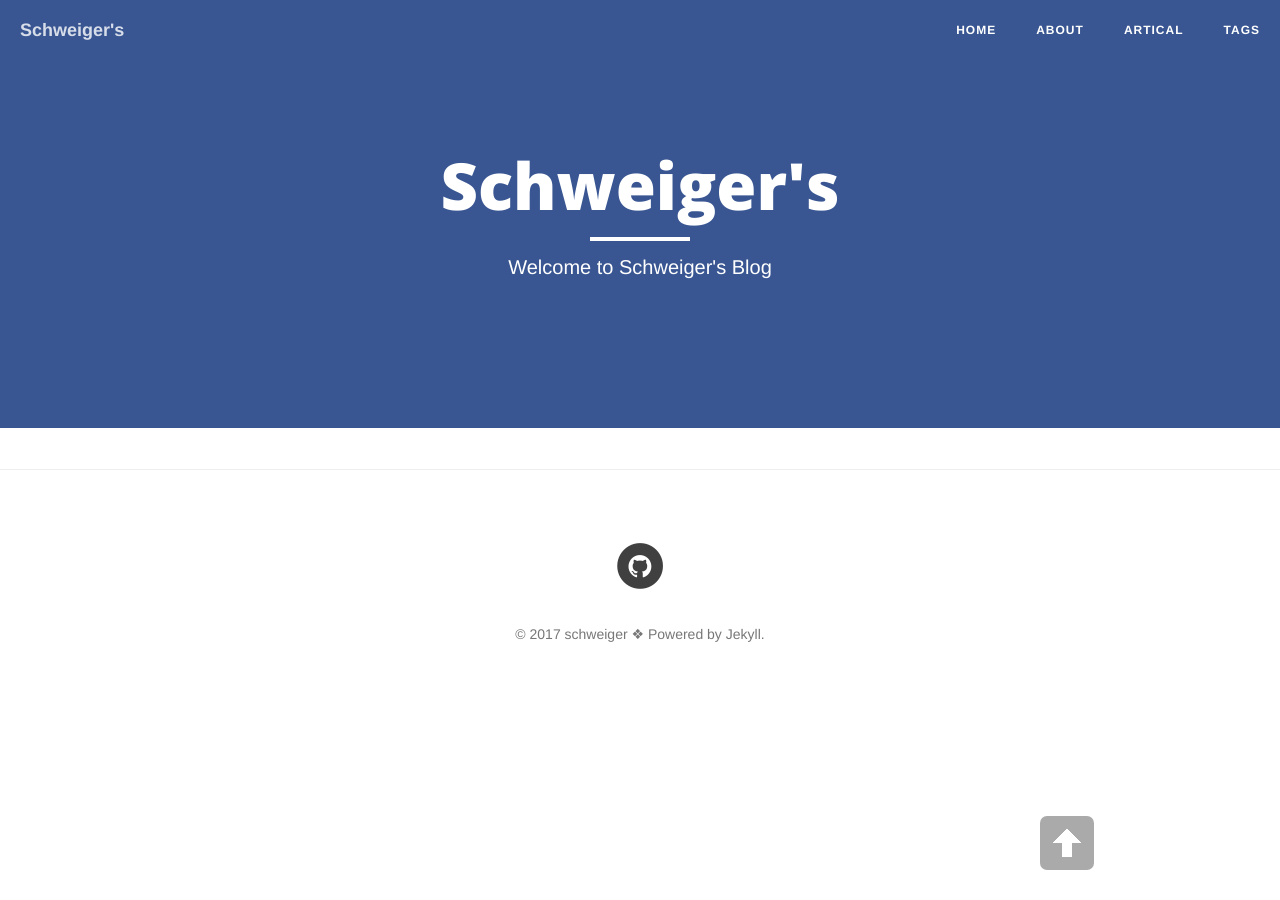
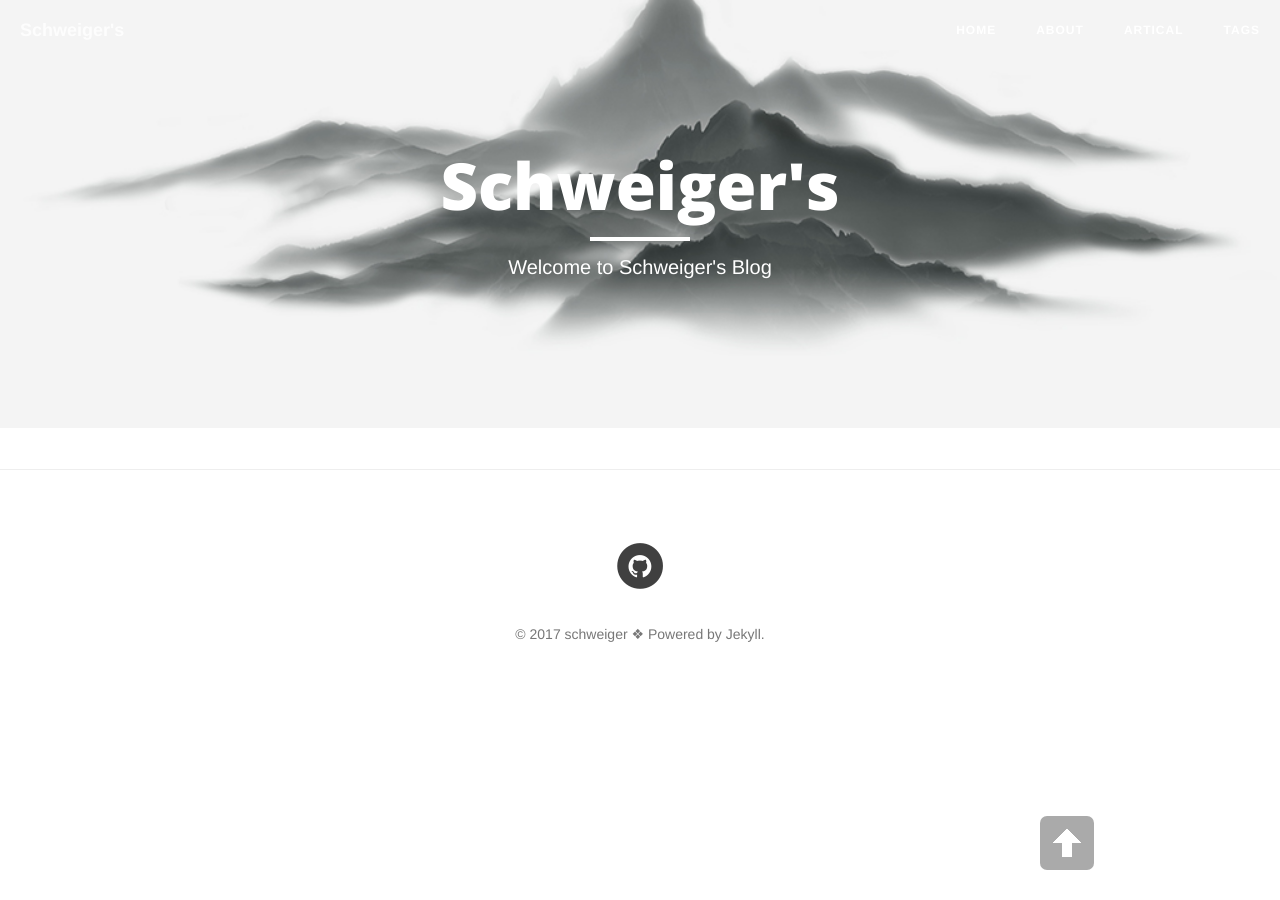
Before and after one commit to 8527/8527.github.io, a Jekyll site: the page built from home.md, in a window 1280 px wide. Built offline with Jekyll 4.4.1, drawn with Linux system fonts in a browser that asks for light colours; nearby versions of some CDN libraries.

Commit message:
Update home.md

```diff
--- a/home.md
+++ b/home.md
@@ -1,6 +1,7 @@
 ---
 layout: page
 description: "Welcome to Schweiger's Blog"
+header-img: "img/shan.jpg"
 ---
 
 {% for post in paginator.posts %}
```
